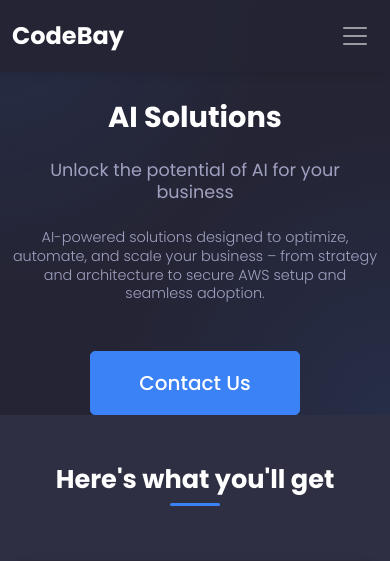
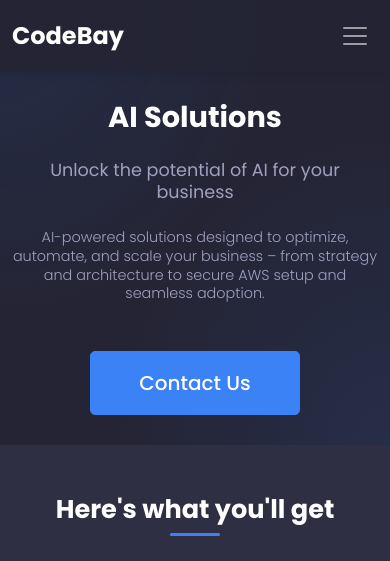
Before and after one commit to CodeBayAgency/website, a Flask app: page /services/ai-solutions in a window 390 px wide. Shown: the top 561 px of the page. Run offline with Flask 3, Linux system fonts and the light colour scheme.

Commit message:
fix: add margin bottom to a Contact us button on <992px screens

```diff
--- a/static/css/styles.css
+++ b/static/css/styles.css
@@ -923,6 +923,10 @@ footer {
         margin-top: 10px;
     }
 
+    #hero .btn-primary {
+        margin-bottom: 30px;
+    }
+
     #hero {
         padding-top: 100px;
         min-height: auto;
```
